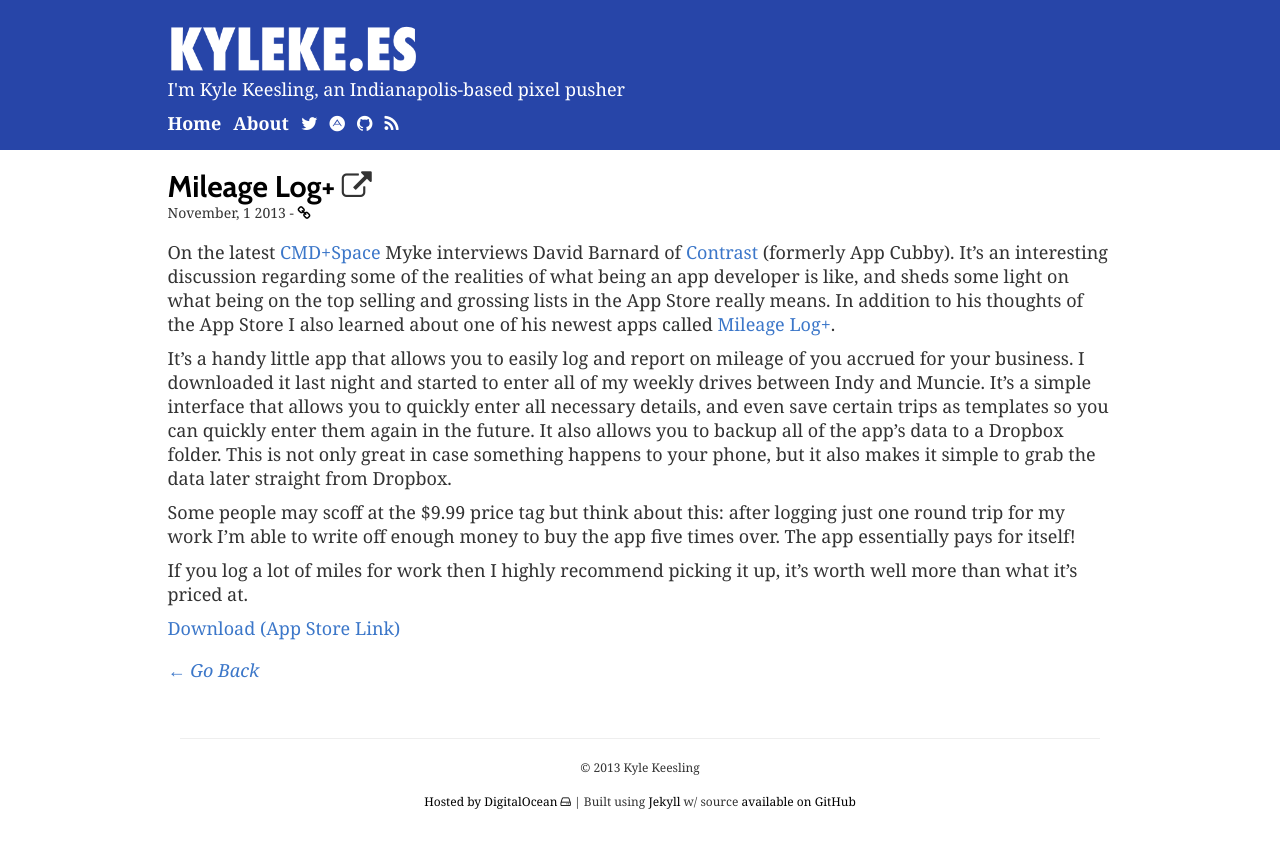
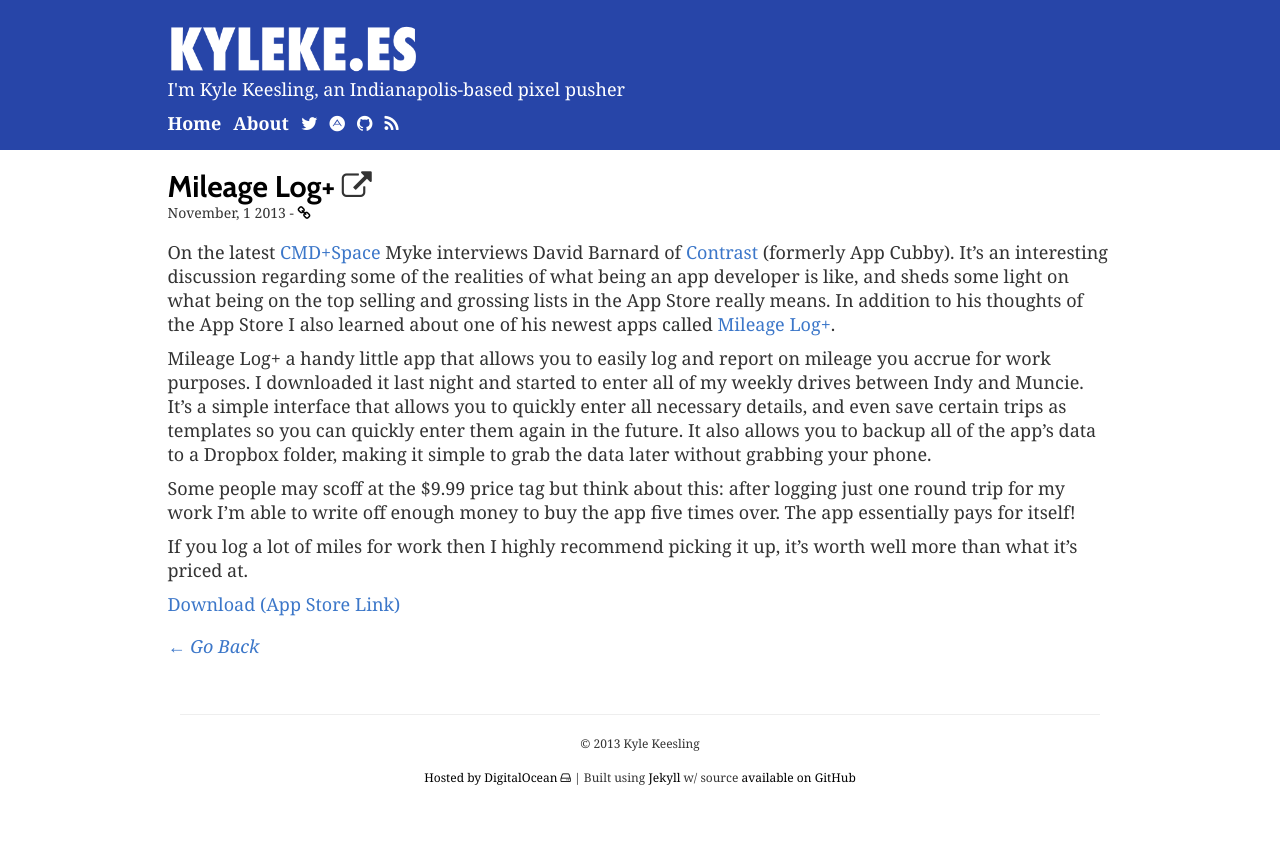
Before and after one commit to kylekeesling/kylekees, a Jekyll site: the page built from _posts/2013-11-01-mileage-log-plus.md, in a window 1280 px wide. Shown: the top 848 px of the page. Built offline with Jekyll 4.4.1, drawn with Linux system fonts in a browser that asks for light colours; nearby versions of some CDN libraries; some web fonts are replaced; Markdown is read by kramdown in place of the engine named in the settings.

Commit message:
ugh- more tweaks

```diff
--- a/_posts/2013-11-01-mileage-log-plus.md
+++ b/_posts/2013-11-01-mileage-log-plus.md
@@ -9,7 +9,7 @@
 
 On the latest [CMD+Space][podcastLink] Myke interviews David Barnard of [Contrast][contrastLink] (formerly App Cubby). It's an interesting discussion regarding some of the realities of what being an app developer is like, and sheds some light on what being on the top selling and grossing lists in the App Store really means. In addition to his thoughts of the App Store I also learned about one of his newest apps called [Mileage Log+][productLink].
 
-It's a handy little app that allows you to easily log and report on mileage of you accrued for your business. I downloaded it last night and started to enter all of my weekly drives between Indy and Muncie. It's a simple interface that allows you to quickly enter all necessary details, and even save certain trips as templates so you can quickly enter them again in the future. It also allows you to backup all of the app's data to a Dropbox folder. This is not only great in case something happens to your phone, but it also makes it simple to grab the data later straight from Dropbox.
+Mileage Log+ a handy little app that allows you to easily log and report on mileage you accrue for work purposes. I downloaded it last night and started to enter all of my weekly drives between Indy and Muncie. It's a simple interface that allows you to quickly enter all necessary details, and even save certain trips as templates so you can quickly enter them again in the future. It also allows you to backup all of the app's data to a Dropbox folder, making it simple to grab the data later without grabbing your phone.
 
 Some people may scoff at the $9.99 price tag but think about this: after logging just one round trip for my work I'm able to write off enough money to buy the app five times over. The app essentially pays for itself!
 
```
